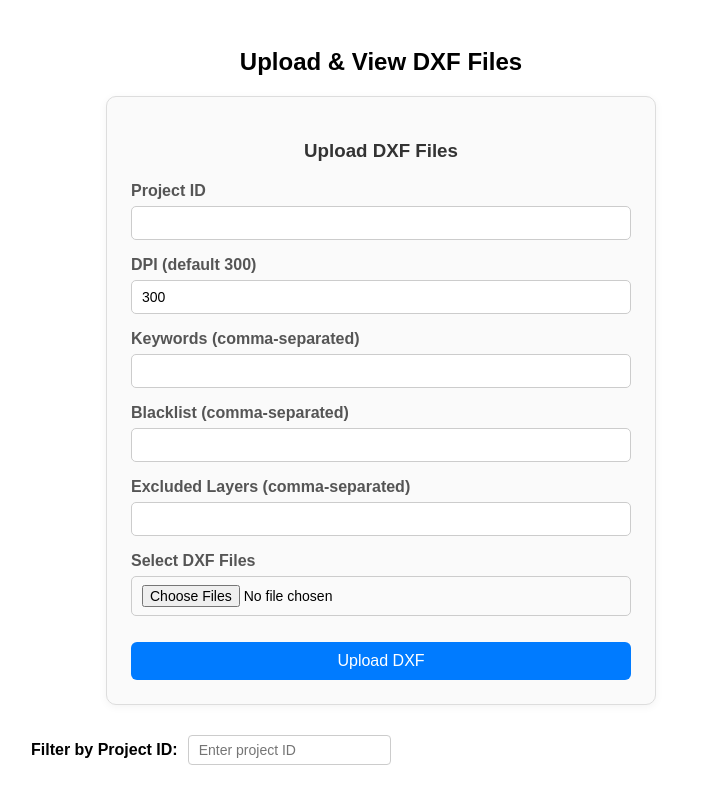
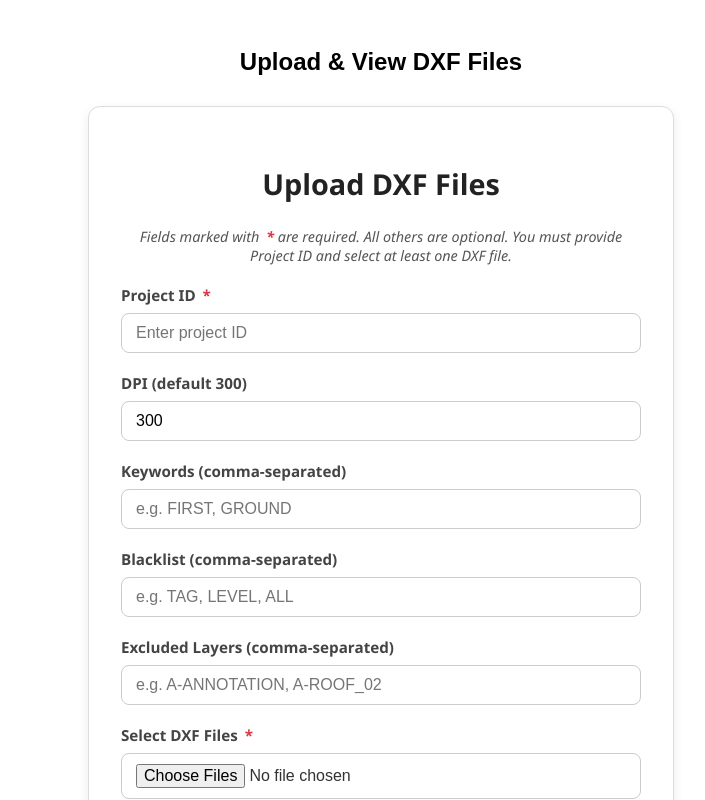
Before and after one commit to eylem2002/dxf_processing, a React (Create React App) app in the folder frontend/: page / in a window 1280 px wide. Shown: the top 800 px of the page, without its empty margins (259-964 px from the left). Built offline with nearby package versions, Linux system fonts and the light colour scheme.

Commit message:
`Refactor DXFUploadForm component: update styles, add accessibility features, and improve file handling`

```diff
--- a/frontend/src/components/DXFUploadForm.css
+++ b/frontend/src/components/DXFUploadForm.css
@@ -1,59 +1,142 @@
 .upload-form-container {
-  max-width: 500px;
-  margin: 20px auto;
-  padding: 24px;
+  max-width: 520px;
+  margin: 30px auto;
+  padding: 28px 32px;
   border: 1px solid #ddd;
-  border-radius: 10px;
-  background-color: #fafafa;
-  box-shadow: 0 2px 8px rgba(0, 0, 0, 0.05);
-  font-family: Arial, sans-serif;
+  border-radius: 12px;
+  background-color: #fff;
+  box-shadow: 0 4px 12px rgba(0,0,0,0.08);
+  font-family: 'Segoe UI', Tahoma, Geneva, Verdana, sans-serif;
+  color: #333;
 }
 
 .upload-form-container h3 {
   text-align: center;
-  margin-bottom: 20px;
-  color: #333;
+  margin-bottom: 24px;
+  font-weight: 700;
+  font-size: 1.8rem;
+  color: #222;
 }
 
 .form-group {
-  margin-bottom: 16px;
+  margin-bottom: 20px;
   display: flex;
   flex-direction: column;
 }
 
 .form-group label {
-  margin-bottom: 6px;
-  font-weight: bold;
+  margin-bottom: 8px;
+  font-weight: 600;
+  color: #444;
+  font-size: 0.95rem;
+}
+
+.form-group input[type="text"],
+.form-group input[type="number"],
+.form-group input[type="file"] {
+  padding: 10px 14px;
+  font-size: 1rem;
+  border: 1.5px solid #ccc;
+  border-radius: 8px;
+  transition: border-color 0.3s ease;
+}
+
+.form-group input[type="text"]:focus,
+.form-group input[type="number"]:focus,
+.form-group input[type="file"]:focus {
+  border-color: #007bff;
+  outline: none;
+  box-shadow: 0 0 5px rgba(0,123,255,0.5);
+}
+
+.selected-files {
+  margin-top: -10px;
+  margin-bottom: 20px;
+  background: #f9f9f9;
+  padding: 12px 16px;
+  border-radius: 8px;
+  border: 1px solid #ddd;
+  max-height: 160px;
+  overflow-y: auto;
+  font-size: 0.9rem;
   color: #555;
 }
 
-.form-group input {
-  padding: 8px 10px;
-  font-size: 14px;
-  border: 1px solid #ccc;
-  border-radius: 5px;
+.selected-files ul {
+  list-style: none;
+  padding-left: 0;
+  margin: 0;
+}
+
+.file-item {
+  display: flex;
+  justify-content: space-between;
+  align-items: center;
+  margin-bottom: 6px;
+}
+
+.remove-file-btn {
+  background: transparent;
+  border: none;
+  color: #dc3545;
+  font-size: 1.2rem;
+  cursor: pointer;
+  font-weight: 700;
+  padding: 0 6px;
+  line-height: 1;
+}
+
+.remove-file-btn:hover {
+  color: #a71d2a;
 }
 
 .upload-btn {
   background-color: #007bff;
-  color: white;
-  padding: 10px 16px;
-  font-size: 16px;
+  color: #fff;
+  padding: 14px;
+  font-size: 1.1rem;
   border: none;
-  border-radius: 6px;
+  border-radius: 10px;
   cursor: pointer;
   width: 100%;
-  margin-top: 10px;
-  transition: background-color 0.3s ease;
+  transition: background-color 0.25s ease;
+  font-weight: 600;
 }
 
-.upload-btn:hover {
+.upload-btn:disabled {
+  background-color: #6c757d;
+  cursor: not-allowed;
+}
+
+.upload-btn:hover:not(:disabled) {
   background-color: #0056b3;
 }
 
 .feedback {
-  margin-top: 12px;
+  margin-top: 18px;
+  font-weight: 600;
+  font-size: 1rem;
   text-align: center;
-  font-weight: bold;
+  user-select: none;
+}
+
+.feedback.success {
   color: #28a745;
 }
+
+.feedback.error {
+  color: #dc3545;
+}
+.required-star {
+  color: #dc3545;
+  font-weight: bold;
+  margin-left: 3px;
+}
+
+.info-text {
+  font-size: 0.9rem;
+  color: #555;
+  margin-bottom: 20px;
+  text-align: center;
+  font-style: italic;
+}
--- a/frontend/src/components/DXFUploadForm.jsx
+++ b/frontend/src/components/DXFUploadForm.jsx
@@ -2,9 +2,8 @@ import React, { useState } from 'react';
 import axios from 'axios';
 import './DXFUploadForm.css';
 
-const DXFUploadForm = ({ onUploadSuccess }) => {
+const DXFUploadForm = ({ projectId, setProjectId, onUploadSuccess }) => {
   const [files, setFiles] = useState([]);
-  const [projectId, setProjectId] = useState('');
   const [dpi, setDpi] = useState('300');
   const [keywords, setKeywords] = useState('');
   const [blacklist, setBlacklist] = useState('');
@@ -12,7 +11,23 @@ const DXFUploadForm = ({ onUploadSuccess }) => {
   const [message, setMessage] = useState('');
   const [loading, setLoading] = useState(false);
 
+  // Handle adding new files without duplicates
+  const handleFileChange = (e) => {
+    const selected = Array.from(e.target.files).filter(
+      newFile => !files.some(existingFile => existingFile.name === newFile.name)
+    );
+    setFiles(prev => [...prev, ...selected]);
+    e.target.value = null; // reset to allow selecting same file again if removed
+  };
+
+  // Remove a selected file from list
+  const removeFile = (index) => {
+    setFiles(prev => prev.filter((_, i) => i !== index));
+  };
+
+  // Upload handler
   const handleUpload = async () => {
+    // Validate mandatory fields: Project ID and Files
     if (!projectId.trim()) {
       alert("Project ID is required.");
       return;
@@ -27,6 +42,7 @@ const DXFUploadForm = ({ onUploadSuccess }) => {
 
     const formData = new FormData();
     files.forEach(file => formData.append('files', file));
+
     const params = {
       dpi: dpi || 300,
       keywords: keywords || undefined,
@@ -35,10 +51,13 @@ const DXFUploadForm = ({ onUploadSuccess }) => {
     };
 
     try {
+      // Post DXF files and params to backend
       const res = await axios.post('http://localhost:8000/process_dxf/', formData, {
         params,
         headers: { 'Content-Type': 'multipart/form-data' }
       });
+
+      // Link returned floor plan IDs to project
       const planIds = res.data.floor_plan_ids || [];
       for (let id of planIds) {
         await axios.post('/link_dxf_to_project/', {
@@ -46,55 +65,153 @@ const DXFUploadForm = ({ onUploadSuccess }) => {
           floor_plan_id: id
         });
       }
-      setMessage('✅ Upload & linking successful!');
+
+      setMessage('Upload and linking successful.');
+      setFiles([]); // Clear selected files after success
       onUploadSuccess();
     } catch (err) {
       console.error(err);
-      setMessage('Upload failed. Check console or backend logs.');
+      setMessage('Upload failed. Please check console or backend logs.');
     } finally {
       setLoading(false);
     }
   };
 
   return (
-    <div className="upload-form-container">
+    <div className="upload-form-container" role="form" aria-label="DXF Upload Form">
       <h3>Upload DXF Files</h3>
 
+      {/* Inform user about mandatory fields */}
+      <p className="info-text">
+        Fields marked with <span className="required-star">*</span> are required.
+        All others are optional. You must provide Project ID and select at least one DXF file.
+      </p>
+
       <div className="form-group">
-        <label>Project ID</label>
-        <input type="text" value={projectId} onChange={e => setProjectId(e.target.value)} disabled={loading} />
+        <label htmlFor="projectIdInput">
+          Project ID <span className="required-star">*</span>
+        </label>
+        <input
+          id="projectIdInput"
+          type="text"
+          value={projectId}
+          onChange={e => setProjectId(e.target.value)}
+          disabled={loading}
+          placeholder="Enter project ID"
+          autoComplete="off"
+          aria-required="true"
+        />
       </div>
 
       <div className="form-group">
-        <label>DPI (default 300)</label>
-        <input type="number" value={dpi} onChange={e => setDpi(e.target.value)} disabled={loading} />
+        <label htmlFor="dpiInput">DPI (default 300)</label>
+        <input
+          id="dpiInput"
+          type="number"
+          value={dpi}
+          onChange={e => setDpi(e.target.value)}
+          disabled={loading}
+          min="50"
+          max="1200"
+          aria-required="false"
+        />
       </div>
 
       <div className="form-group">
-        <label>Keywords (comma-separated)</label>
-        <input type="text" value={keywords} onChange={e => setKeywords(e.target.value)} disabled={loading} />
+        <label htmlFor="keywordsInput">Keywords (comma-separated)</label>
+        <input
+          id="keywordsInput"
+          type="text"
+          value={keywords}
+          onChange={e => setKeywords(e.target.value)}
+          disabled={loading}
+          placeholder="e.g. FIRST, GROUND"
+          aria-required="false"
+        />
       </div>
 
       <div className="form-group">
-        <label>Blacklist (comma-separated)</label>
-        <input type="text" value={blacklist} onChange={e => setBlacklist(e.target.value)} disabled={loading} />
+        <label htmlFor="blacklistInput">Blacklist (comma-separated)</label>
+        <input
+          id="blacklistInput"
+          type="text"
+          value={blacklist}
+          onChange={e => setBlacklist(e.target.value)}
+          disabled={loading}
+          placeholder="e.g. TAG, LEVEL, ALL"
+          aria-required="false"
+        />
       </div>
 
       <div className="form-group">
-        <label>Excluded Layers (comma-separated)</label>
-        <input type="text" value={excludedLayers} onChange={e => setExcludedLayers(e.target.value)} disabled={loading} />
+        <label htmlFor="excludedLayersInput">Excluded Layers (comma-separated)</label>
+        <input
+          id="excludedLayersInput"
+          type="text"
+          value={excludedLayers}
+          onChange={e => setExcludedLayers(e.target.value)}
+          disabled={loading}
+          placeholder="e.g. A-ANNOTATION, A-ROOF_02"
+          aria-required="false"
+        />
       </div>
 
       <div className="form-group">
-        <label>Select DXF Files</label>
-        <input type="file" multiple accept=".dxf" onChange={e => setFiles([...e.target.files])} disabled={loading} />
+        <label htmlFor="fileInput">
+          Select DXF Files <span className="required-star">*</span>
+        </label>
+        <input
+          id="fileInput"
+          type="file"
+          multiple
+          accept=".dxf"
+          onChange={handleFileChange}
+          disabled={loading}
+          aria-required="true"
+        />
       </div>
 
-      <button className="upload-btn" onClick={handleUpload} disabled={loading}>
+      {/* Show selected files with remove option */}
+      {files.length > 0 && (
+        <div className="selected-files">
+          <p><strong>Selected Files ({files.length}):</strong></p>
+          <ul>
+            {files.map((file, index) => (
+              <li key={index} className="file-item">
+                {file.name} ({(file.size / 1024).toFixed(1)} KB)
+                <button
+                  type="button"
+                  onClick={() => removeFile(index)}
+                  disabled={loading}
+                  aria-label={`Remove file ${file.name}`}
+                  className="remove-file-btn"
+                >
+                  ×
+                </button>
+              </li>
+            ))}
+          </ul>
+        </div>
+      )}
+
+      <button
+        className="upload-btn"
+        onClick={handleUpload}
+        disabled={loading}
+        aria-busy={loading}
+      >
         {loading ? 'Uploading...' : 'Upload DXF'}
       </button>
 
-      {message && <p className="feedback">{message}</p>}
+      {message && (
+        <p
+          className={`feedback ${message.includes('failed') ? 'error' : 'success'}`}
+          role="alert"
+          aria-live="polite"
+        >
+          {message}
+        </p>
+      )}
     </div>
   );
 };
```
